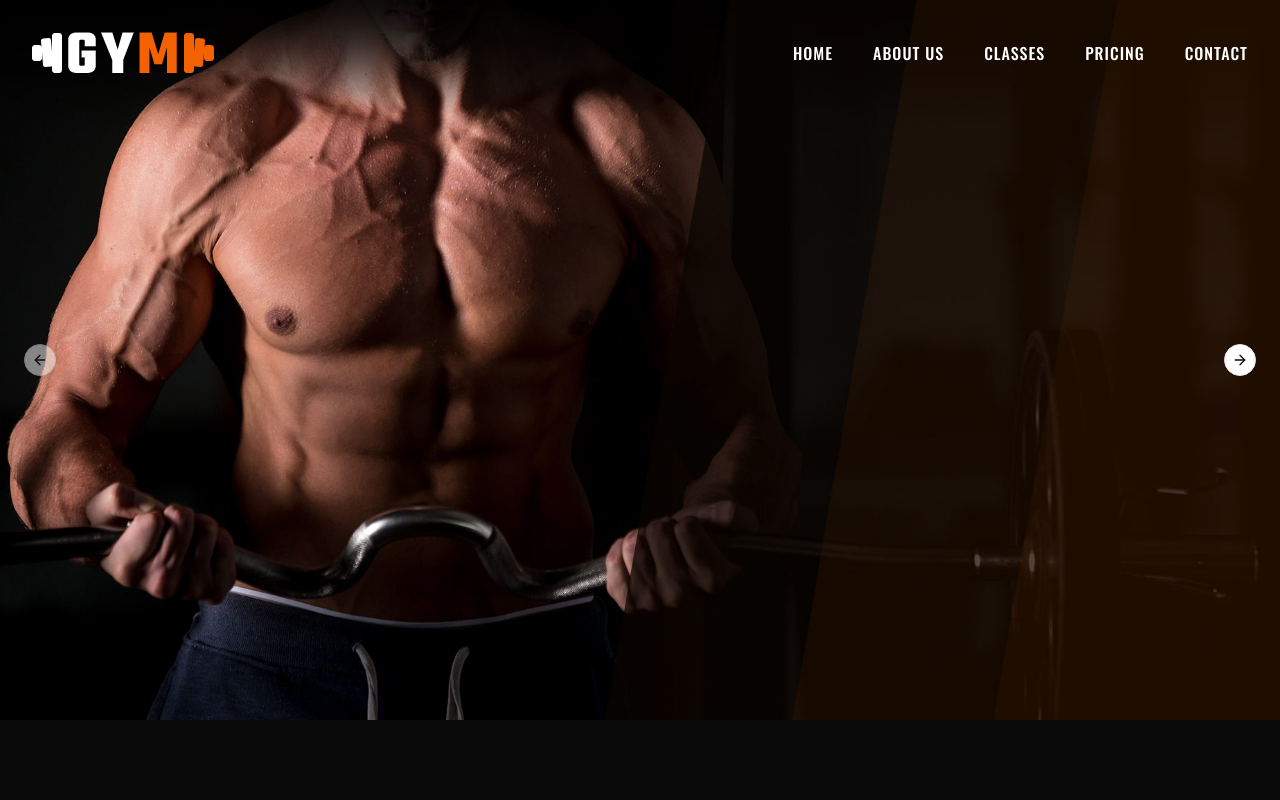
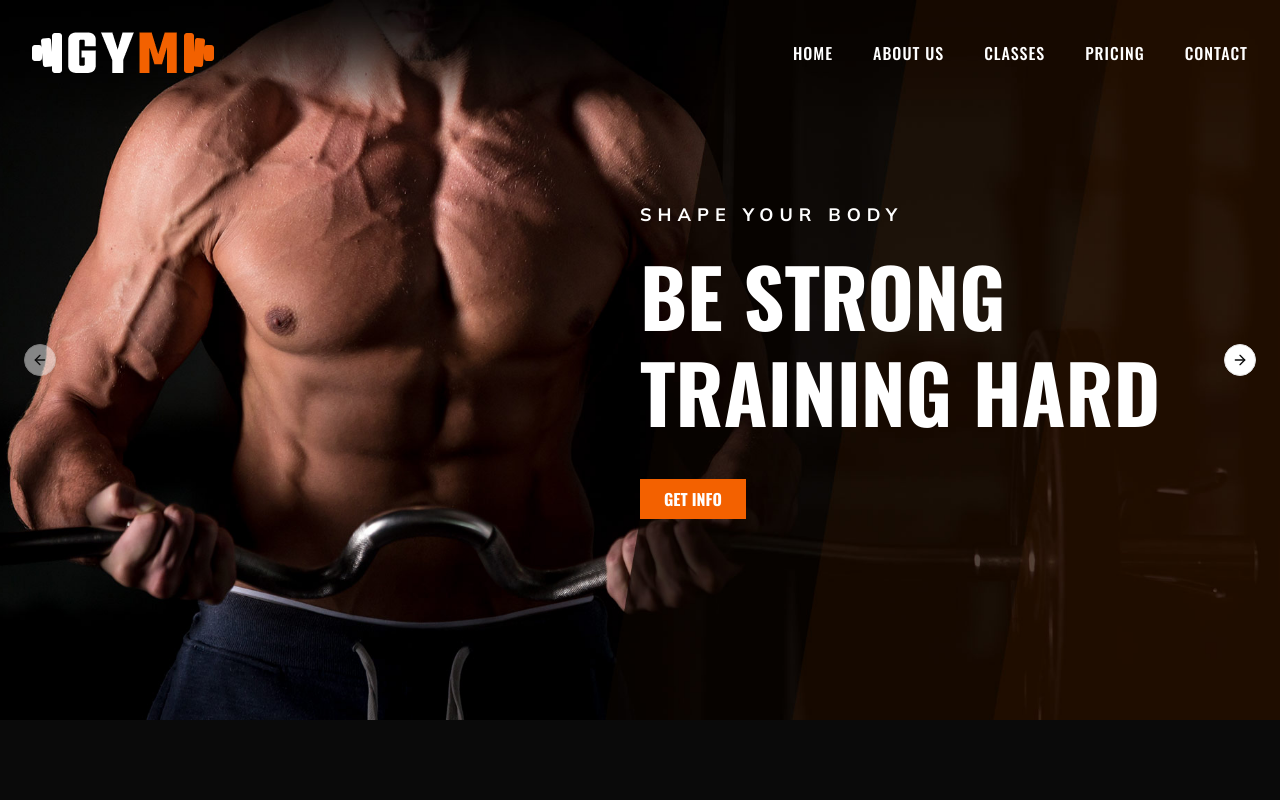
Before and after one commit to felipe-muner/podium-gym, a Next.js app: page / in a window 1280 px wide. Shown: the top 800 px of the page. Built offline with nearby package versions, Linux system fonts and the light colour scheme.

Commit message:
feat: organizing text

```diff
--- a/components/Hero/Hero.tsx
+++ b/components/Hero/Hero.tsx
@@ -2,7 +2,6 @@
 
 import * as React from "react"
 import Image from "next/image"
-import { Card, CardContent } from "@/components/ui/card"
 import {
   Carousel,
   CarouselContent,
@@ -15,10 +14,26 @@ const slides = [
   {
     src: "/img/hero/hero-1.jpg",
     alt: "Hero Slide 1",
+    span: "Shape your body",
+    heading: (
+      <>
+        Be <strong>strong</strong> training hard
+      </>
+    ),
+    linkHref: "#",
+    linkLabel: "Get info",
   },
   {
     src: "/img/hero/hero-2.jpg",
     alt: "Hero Slide 2",
+    span: "Shape your body",
+    heading: (
+      <>
+        Be <strong>strong</strong> training hard
+      </>
+    ),
+    linkHref: "#",
+    linkLabel: "Get info",
   },
 ]
 
@@ -27,21 +42,50 @@ export default function Hero() {
     <Carousel className="w-full">
       <CarouselContent>
         {slides.map((slide, index) => (
-          <CarouselItem key={index}>
-            <Card className="border-0">
-              <CardContent className="flex aspect-[16/9] items-center justify-center p-0">
-                <Image
-                  src={slide.src}
-                  alt={slide.alt}
-                  width={1280}
-                  height={720}
-                  className="object-cover w-full h-full"
-                />
-              </CardContent>
-            </Card>
+          <CarouselItem key={index} className="relative">
+            {/* Keep a fixed aspect ratio for each slide */}
+            <div className="relative w-full aspect-[4/3] md:aspect-[16/9]">
+              {/* Background Image */}
+              <Image
+                src={slide.src}
+                alt={slide.alt}
+                fill
+                className="object-cover"
+                priority={index === 0}
+              />
+
+              {/* Text Overlay */}
+              <div className="absolute inset-0 flex items-center">
+                {/* Container + offset-lg-6 analog */}
+                <div className="container mx-auto px-4">
+                  <div className="grid grid-cols-12">
+                    {/* Leave half the grid empty on lg screens (offset) */}
+                    <div className="hidden lg:block lg:col-span-6" />
+                    <div className="col-span-12 lg:col-span-6">
+                      <div className="hi-text text-white">
+                        <span className="block text-lg uppercase font-bold mb-[18px] font-mulish tracking-[6px]">
+                          {slide.span}
+                        </span>
+                        <h1 className="text-4xl font-bold uppercase mb-10 leading-[1.2] text-[48px] md:text-[80px]">
+                          {slide.heading}
+                        </h1>
+                        <a
+                          href={slide.linkHref}
+                          className="primary-btn inline-block px-6 py-2 bg-brand-orange text-white font-semibold uppercase"
+                        >
+                          {slide.linkLabel}
+                        </a>
+                      </div>
+                    </div>
+                  </div>
+                </div>
+              </div>
+            </div>
           </CarouselItem>
         ))}
       </CarouselContent>
+
+      {/* Navigation arrows */}
       <CarouselPrevious className="left-6" />
       <CarouselNext className="right-6" />
     </Carousel>
```
